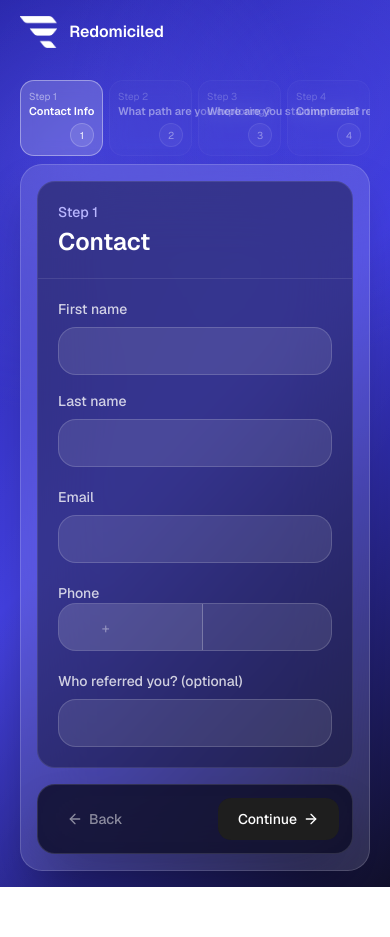
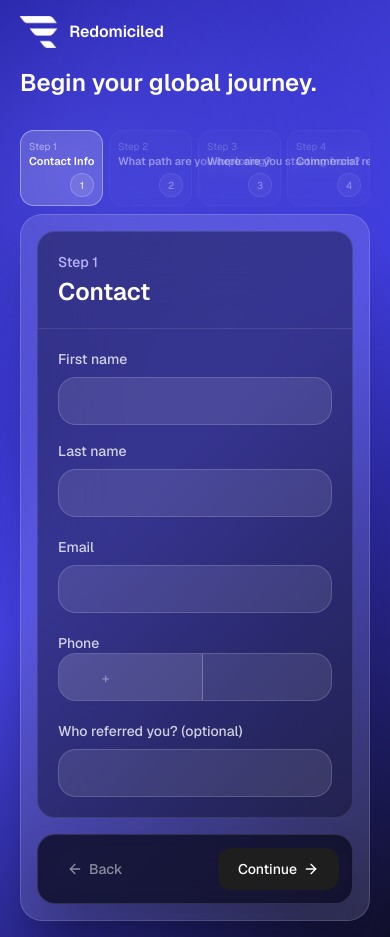
Before and after one commit to Redomiciled/forms, a Next.js app: page / in a window 390 px wide. Before the commit the page ends 887 px from the top, so only its background shows below. Built offline with nearby package versions, Linux system fonts and the light colour scheme.

Commit message:
fix(start-here): show mobile hero heading

```diff
--- a/src/components/start-here/sidebar.tsx
+++ b/src/components/start-here/sidebar.tsx
@@ -59,7 +59,7 @@ export function StartHereSidebar({
               Redomiciled
             </p>
           </div>
-          <h1 className="hidden max-w-2xl leading-tight font-semibold sm:block sm:text-4xl lg:text-6xl">
+          <h1 className="max-w-2xl text-2xl leading-tight font-semibold sm:text-4xl lg:text-6xl">
             Begin your global journey.
           </h1>
           <p className="hidden max-w-xl text-sm leading-6 text-white/72 sm:block sm:text-base lg:text-lg lg:leading-7">
```
Also changed, not shown: scripts/check-mobile-layout.mts.
